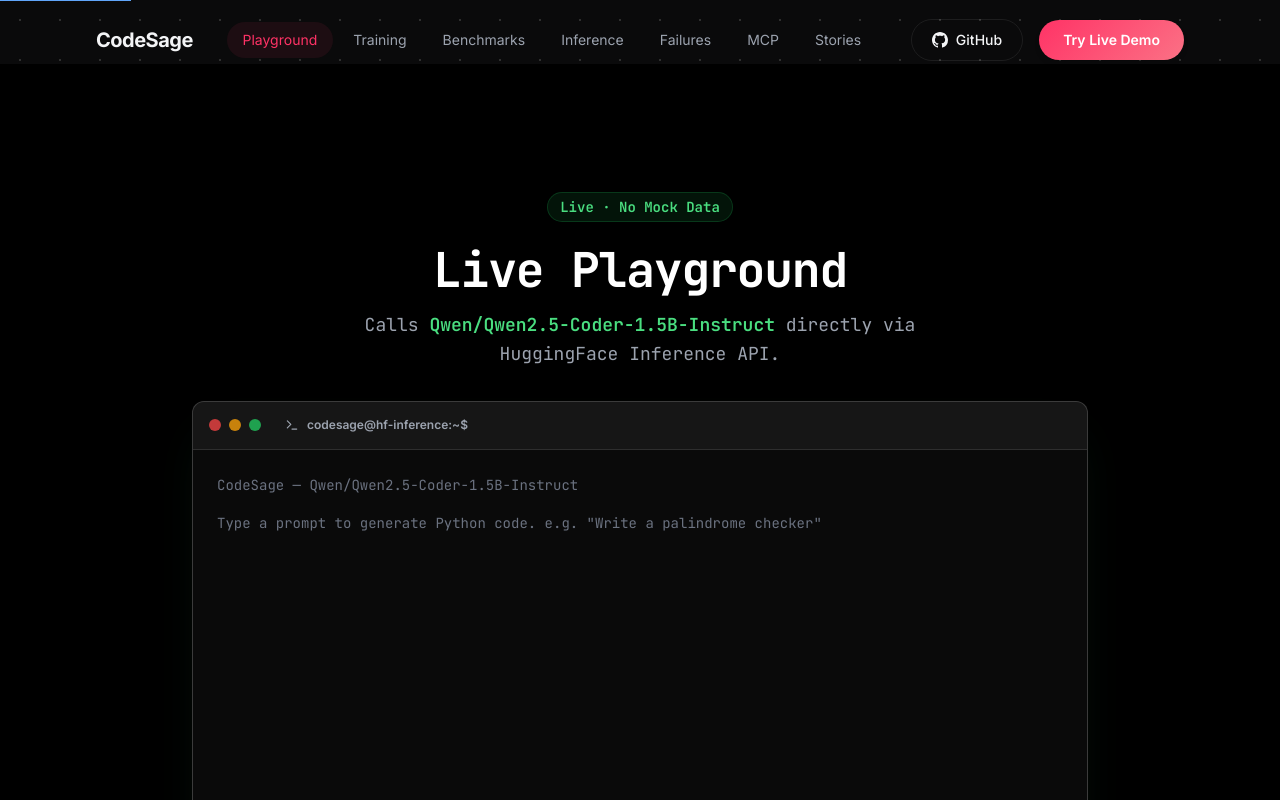
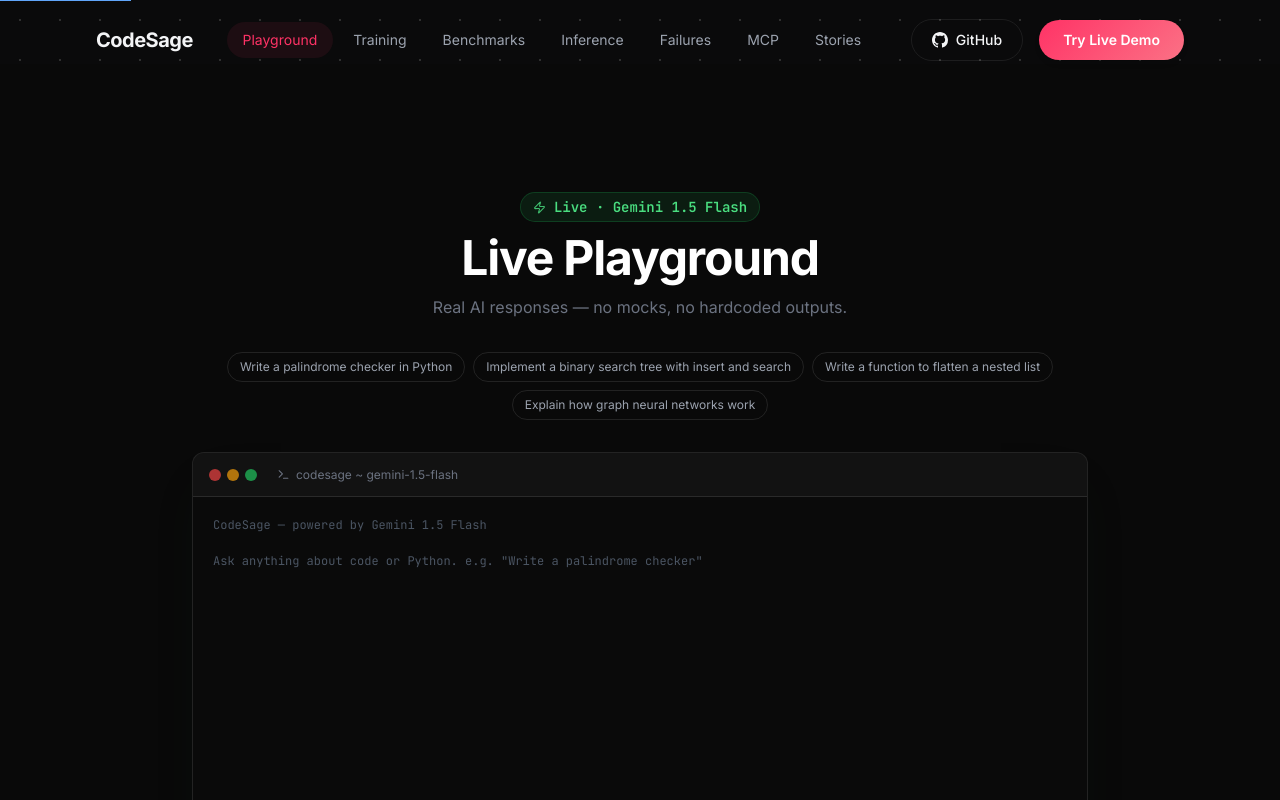
Before and after one commit to Gaurav711cgu/Codesage, a Next.js app in the folder frontend/: page /playground in a window 1280 px wide. Shown: the top 800 px of the page. Built offline with nearby package versions, Linux system fonts and the light colour scheme.

Commit message:
feat: playground now uses Gemini 1.5 Flash via secure server-side API route

```diff
--- /dev/null
+++ b/frontend/src/app/api/generate/route.ts
@@ -0,0 +1,57 @@
+import { NextRequest, NextResponse } from "next/server";
+
+const GEMINI_API_URL =
+  "https://generativelanguage.googleapis.com/v1beta/models/gemini-1.5-flash-latest:generateContent";
+
+export async function POST(req: NextRequest) {
+  const apiKey = process.env.GEMINI_API_KEY;
+  if (!apiKey) {
+    return NextResponse.json(
+      { error: "GEMINI_API_KEY is not configured on the server." },
+      { status: 500 }
+    );
+  }
+
+  const { prompt } = await req.json();
+  if (!prompt?.trim()) {
+    return NextResponse.json({ error: "Empty prompt." }, { status: 400 });
+  }
+
+  const body = {
+    system_instruction: {
+      parts: [
+        {
+          text:
+            "You are CodeSage, an expert coding assistant specialising in Python, ML, and software engineering. " +
+            "When asked for code, respond with clean, well-commented, working code. " +
+            "Keep explanations concise. Format code in markdown code blocks.",
+        },
+      ],
+    },
+    contents: [{ role: "user", parts: [{ text: prompt }] }],
+    generationConfig: {
+      temperature: 0.2,
+      maxOutputTokens: 1024,
+    },
+  };
+
+  const res = await fetch(`${GEMINI_API_URL}?key=${apiKey}`, {
+    method: "POST",
+    headers: { "Content-Type": "application/json" },
+    body: JSON.stringify(body),
+  });
+
+  if (!res.ok) {
+    const err = await res.text();
+    return NextResponse.json(
+      { error: `Gemini API error (${res.status}): ${err}` },
+      { status: res.status }
+    );
+  }
+
+  const data = await res.json();
+  const text: string =
+    data?.candidates?.[0]?.content?.parts?.[0]?.text ?? "(no response)";
+
+  return NextResponse.json({ result: text });
+}
--- a/frontend/src/app/playground/page.tsx
+++ b/frontend/src/app/playground/page.tsx
@@ -1,64 +1,34 @@
 "use client";
 
-import React, { useState, useRef, useEffect } from 'react';
-import { Terminal, Code, ArrowRight } from 'lucide-react';
+import React, { useState, useRef, useEffect } from "react";
+import { Terminal, Code, ArrowRight, Zap } from "lucide-react";
 
-const HF_MODEL = "Qwen/Qwen2.5-Coder-1.5B-Instruct";
-const HF_API_URL = `https://api-inference.huggingface.co/models/${HF_MODEL}`;
-
-// Uses HF Inference API (free tier, no key needed for public models)
-async function queryModel(prompt: string): Promise<string> {
-  const systemPrompt =
-    "You are CodeSage, an expert Python coding assistant. " +
-    "Respond only with clean, well-commented code. No prose unless asked.";
-
-  const fullPrompt = `<|im_start|>system\n${systemPrompt}<|im_end|>\n<|im_start|>user\n${prompt}<|im_end|>\n<|im_start|>assistant\n`;
-
-  const res = await fetch(HF_API_URL, {
+async function callGemini(prompt: string): Promise<string> {
+  const res = await fetch("/api/generate", {
     method: "POST",
     headers: { "Content-Type": "application/json" },
-    body: JSON.stringify({
-      inputs: fullPrompt,
-      parameters: {
-        max_new_tokens: 512,
-        temperature: 0.2,
-        do_sample: true,
-        return_full_text: false,
-        stop: ["<|im_end|>"],
-      },
-    }),
+    body: JSON.stringify({ prompt }),
   });
-
-  if (res.status === 503) {
-    // Model is loading (cold start) — HF free tier warms up in ~20s
   const data = await res.json();
-    const wait = (data?.estimated_time ?? 20) * 1000;
-    throw new Error(`MODEL_LOADING:${Math.ceil(wait / 1000)}`);
+  if (!res.ok) throw new Error(data.error ?? `HTTP ${res.status}`);
+  return data.result as string;
 }
 
-  if (!res.ok) {
-    const err = await res.text();
-    throw new Error(`API error ${res.status}: ${err}`);
-  }
-
-  const data = await res.json();
-  const raw: string =
-    Array.isArray(data) ? data[0]?.generated_text ?? "" : data?.generated_text ?? "";
-
-  return raw.replace(/<\|im_end\|>/g, "").trim();
-}
+const EXAMPLES = [
+  "Write a palindrome checker in Python",
+  "Implement a binary search tree with insert and search",
+  "Write a function to flatten a nested list",
+  "Explain how graph neural networks work",
+];
 
 export default function PlaygroundPage() {
   const [input, setInput] = useState("");
   const [history, setHistory] = useState([
-    {
-      type: "system",
-      content: `CodeSage — ${HF_MODEL}`,
-    },
+    { type: "system", content: "CodeSage — powered by Gemini 1.5 Flash" },
     {
       type: "system",
       content:
-        'Type a prompt to generate Python code. e.g. "Write a palindrome checker"',
+        'Ask anything about code or Python. e.g. "Write a palindrome checker"',
     },
   ]);
   const [isGenerating, setIsGenerating] = useState(false);
@@ -71,109 +41,99 @@
   const addMsg = (type: string, content: string) =>
     setHistory((prev) => [...prev, { type, content }]);
 
-  const handleSubmit = async (e: React.FormEvent) => {
-    e.preventDefault();
-    if (!input.trim() || isGenerating) return;
-
-    const query = input.trim();
+  const submit = async (query: string) => {
+    if (!query.trim() || isGenerating) return;
     setInput("");
     addMsg("user", "> " + query);
     setIsGenerating(true);
-
-    let attempt = 0;
-    const maxAttempts = 3;
-
-    while (attempt < maxAttempts) {
     try {
-        const result = await queryModel(query);
-        addMsg("assistant", result || "(empty response — try rephrasing)");
-        break;
+      const result = await callGemini(query);
+      addMsg("assistant", result);
     } catch (err: unknown) {
       const msg = err instanceof Error ? err.message : String(err);
-        if (msg.startsWith("MODEL_LOADING:")) {
-          const secs = msg.split(":")[1];
-          addMsg(
-            "system",
-            `Model is warming up on HuggingFace (cold start ~${secs}s). Retrying…`
-          );
-          await new Promise((r) => setTimeout(r, parseInt(secs) * 1000 + 2000));
-          attempt++;
-        } else {
-          addMsg(
-            "error",
-            `Error: ${msg}\n\nNote: HuggingFace free tier has rate limits. Wait a moment and try again.`
-          );
-          break;
+      addMsg("error", "Error: " + msg);
+    } finally {
+      setIsGenerating(false);
     }
-      }
-    }
+  };
 
-    setIsGenerating(false);
+  const handleSubmit = (e: React.FormEvent) => {
+    e.preventDefault();
+    submit(input.trim());
   };
 
   return (
-    <div className="min-h-screen bg-black text-green-500 font-mono flex flex-col items-center p-4 sm:p-8">
+    <div className="min-h-screen bg-[#090909] text-green-400 font-mono flex flex-col items-center p-4 sm:p-8">
       <main className="flex-1 w-full max-w-4xl mt-24 mb-16 space-y-8 flex flex-col">
         {/* Header */}
-        <div className="space-y-4 text-center shrink-0">
-          <div className="inline-block px-3 py-1 bg-green-500/10 border border-green-500/20 rounded-full text-green-400 text-sm font-semibold mb-2">
-            Live · No Mock Data
+        <div className="space-y-3 text-center shrink-0">
+          <div className="inline-flex items-center gap-2 px-3 py-1 bg-green-500/10 border border-green-500/20 rounded-full text-green-400 text-sm font-semibold">
+            <Zap size={13} className="animate-pulse" />
+            Live · Gemini 1.5 Flash
           </div>
-          <h1 className="text-4xl md:text-5xl font-bold text-white tracking-tight">
+          <h1 className="text-4xl md:text-5xl font-bold text-white tracking-tight font-sans">
             Live Playground
           </h1>
-          <p className="text-gray-400 text-lg leading-relaxed max-w-2xl mx-auto">
-            Calls{" "}
-            <span className="text-green-400 font-semibold">
-              {HF_MODEL}
-            </span>{" "}
-            directly via HuggingFace Inference API.
+          <p className="text-gray-500 text-base leading-relaxed max-w-xl mx-auto font-sans">
+            Real AI responses — no mocks, no hardcoded outputs.
           </p>
         </div>
 
+        {/* Example chips */}
+        <div className="flex flex-wrap gap-2 justify-center">
+          {EXAMPLES.map((ex) => (
+            <button
+              key={ex}
+              onClick={() => submit(ex)}
+              disabled={isGenerating}
+              className="px-3 py-1.5 rounded-full text-xs border border-white/10 text-gray-400 hover:border-green-500/40 hover:text-green-400 transition-all font-sans disabled:opacity-40"
+            >
+              {ex}
+            </button>
+          ))}
+        </div>
+
         {/* Terminal */}
-        <div className="flex-1 min-h-[500px] max-h-[700px] border border-white/20 rounded-xl bg-[#0a0a0a] flex flex-col overflow-hidden shadow-2xl shadow-green-900/20">
-          {/* Terminal Header */}
-          <div className="h-12 bg-white/5 border-b border-white/10 flex items-center px-4 gap-2 shrink-0">
-            <div className="flex gap-2">
-              <div className="w-3 h-3 rounded-full bg-red-500/80" />
-              <div className="w-3 h-3 rounded-full bg-amber-500/80" />
-              <div className="w-3 h-3 rounded-full bg-green-500/80" />
+        <div className="flex-1 min-h-[500px] max-h-[680px] border border-white/10 rounded-xl bg-[#0a0a0a] flex flex-col overflow-hidden shadow-2xl shadow-green-900/10">
+          {/* Bar */}
+          <div className="h-11 bg-white/[0.03] border-b border-white/10 flex items-center px-4 gap-3 shrink-0">
+            <div className="flex gap-1.5">
+              <div className="w-3 h-3 rounded-full bg-red-500/70" />
+              <div className="w-3 h-3 rounded-full bg-amber-500/70" />
+              <div className="w-3 h-3 rounded-full bg-green-500/70" />
             </div>
-            <div className="ml-4 flex items-center text-xs text-gray-400 font-sans gap-2 font-semibold">
-              <Terminal size={14} />
-              <span>codesage@hf-inference:~$</span>
+            <div className="ml-2 flex items-center text-xs text-gray-500 font-sans gap-1.5">
+              <Terminal size={13} />
+              <span>codesage ~ gemini-1.5-flash</span>
             </div>
           </div>
 
-          {/* Output */}
-          <div className="flex-1 p-6 overflow-y-auto space-y-4 text-sm font-mono leading-relaxed">
+          {/* Output area */}
+          <div className="flex-1 p-5 overflow-y-auto space-y-5 text-sm leading-relaxed">
             {history.map((msg, i) => (
-              <div
-                key={i}
-                className={`flex ${
-                  msg.type === "user"
-                    ? "text-blue-400"
-                    : msg.type === "system"
-                    ? "text-gray-500"
-                    : msg.type === "error"
-                    ? "text-red-400"
-                    : "text-green-400"
-                }`}
-              >
-                {msg.type === "assistant" ? (
-                  <pre className="whitespace-pre-wrap break-words w-full">
+              <div key={i}>
+                {msg.type === "user" && (
+                  <div className="text-blue-400">{msg.content}</div>
+                )}
+                {msg.type === "system" && (
+                  <div className="text-gray-600 text-xs">{msg.content}</div>
+                )}
+                {msg.type === "error" && (
+                  <div className="text-red-400 text-xs">{msg.content}</div>
+                )}
+                {msg.type === "assistant" && (
+                  <pre className="whitespace-pre-wrap break-words text-green-300 font-mono text-sm leading-relaxed">
                     {msg.content}
                   </pre>
-                ) : (
-                  <span>{msg.content}</span>
                 )}
               </div>
             ))}
             {isGenerating && (
-              <div className="text-green-400 animate-pulse flex items-center gap-2">
-                <span className="inline-block w-2 h-4 bg-green-400" />
-                <span className="text-gray-500 text-xs font-sans">generating…</span>
+              <div className="flex items-center gap-2 text-green-500">
+                <span className="inline-block w-2 h-4 bg-green-400 animate-pulse rounded-sm" />
+                <span className="text-gray-500 text-xs font-sans">
+                  Gemini is thinking…
+                </span>
               </div>
             )}
             <div ref={bottomRef} />
@@ -182,32 +142,31 @@
           {/* Input */}
           <form
             onSubmit={handleSubmit}
-            className="shrink-0 p-4 bg-white/5 border-t border-white/10 flex items-center gap-3"
+            className="shrink-0 px-4 py-3 bg-white/[0.03] border-t border-white/10 flex items-center gap-3"
           >
-            <Code size={18} className="text-gray-500 shrink-0" />
+            <Code size={16} className="text-gray-600 shrink-0" />
             <input
               type="text"
               value={input}
               onChange={(e) => setInput(e.target.value)}
-              placeholder="Ask CodeSage to write some code…"
-              className="flex-1 bg-transparent border-none outline-none text-white placeholder:text-gray-600 font-mono"
+              placeholder="Ask CodeSage anything…"
+              className="flex-1 bg-transparent border-none outline-none text-white placeholder:text-gray-700 font-mono text-sm"
               disabled={isGenerating}
               autoComplete="off"
+              autoFocus
             />
             <button
               type="submit"
               disabled={isGenerating || !input.trim()}
-              className="p-2 rounded bg-green-500/20 text-green-400 hover:bg-green-500/30 disabled:opacity-50 transition-colors"
+              className="p-1.5 rounded-lg bg-green-500/20 text-green-400 hover:bg-green-500/30 disabled:opacity-30 transition-colors"
             >
-              <ArrowRight size={18} />
+              <ArrowRight size={16} />
             </button>
           </form>
         </div>
 
-        {/* Footer note */}
-        <p className="text-center text-xs text-gray-600 font-sans">
-          Powered by HuggingFace free Inference API · Cold starts may take ~20s ·
-          Rate limited on free tier
+        <p className="text-center text-xs text-gray-700 font-sans">
+          API key is server-side only · never exposed to the browser
         </p>
       </main>
     </div>
```
Lines whose indentation alone changed are shown as unchanged.
